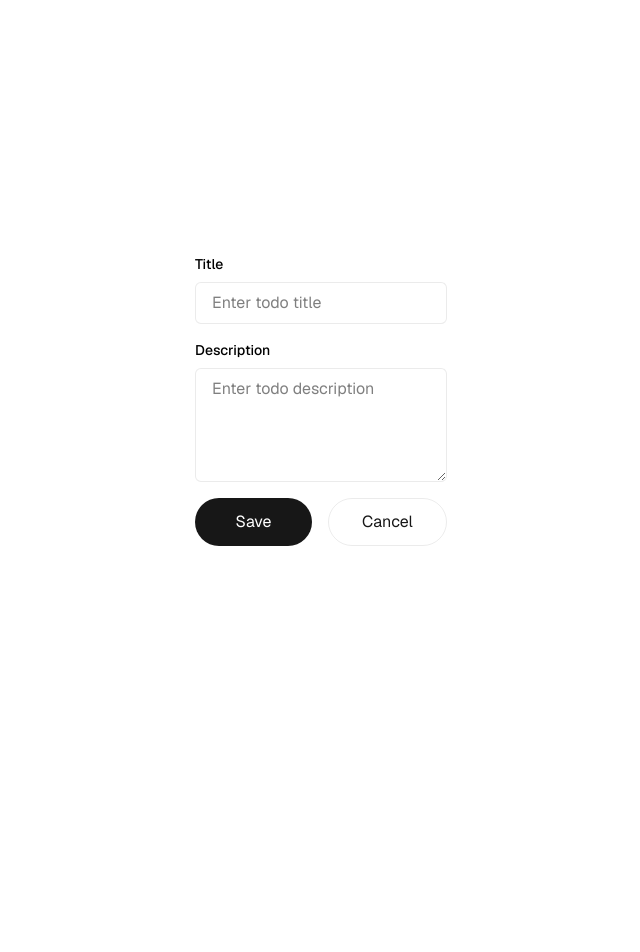
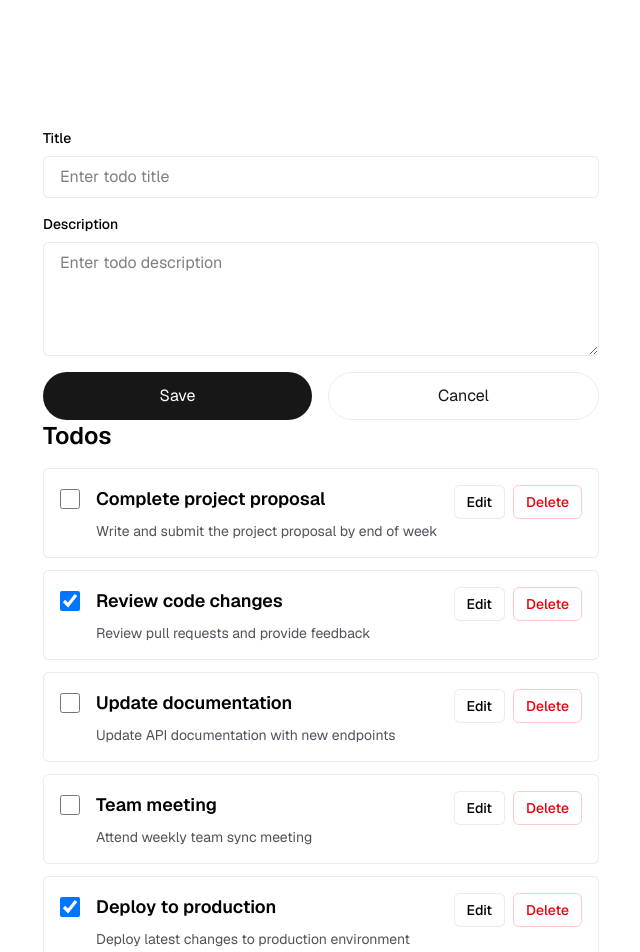
Before and after one commit to DenisAntonov33/todo-app, a Next.js app: page /todos in a window 1280 px wide. Shown: the top 952 px of the page, without its empty margins (319-959 px from the left). Before the commit the page ends 800 px from the top, so only its background shows below. Built offline with nearby package versions, Linux system fonts and the light colour scheme.

Commit message:
Add TodoListSection, TodoItem

```diff
--- /dev/null
+++ b/app/todos/_components/TodoItem.tsx
@@ -0,0 +1,56 @@
+"use client";
+
+import type { TodoModel } from "@/app/generated/prisma/models/Todo";
+
+interface TodoItemProps {
+  todo: TodoModel;
+}
+
+export function TodoItem({ todo }: TodoItemProps) {
+  const handleDelete = () => {
+    // Empty handler
+  };
+
+  const handleEdit = () => {
+    // Empty handler
+  };
+
+  const isCompleted = todo.status === "completed";
+
+  return (
+    <div className="flex items-start gap-4 rounded-md border border-black/[.08] bg-white p-4 dark:border-white/[.145] dark:bg-black">
+      <input
+        type="checkbox"
+        checked={isCompleted}
+        className="mt-1 h-5 w-5 rounded border-black/[.08] text-foreground focus:ring-2 focus:ring-foreground dark:border-white/[.145]"
+        readOnly
+      />
+      <div className="flex flex-1 flex-col gap-2">
+        <h3 className="text-lg font-semibold text-black dark:text-zinc-50">
+          {todo.title}
+        </h3>
+        {todo.description && (
+          <p className="text-sm text-zinc-600 dark:text-zinc-400">
+            {todo.description}
+          </p>
+        )}
+      </div>
+      <div className="flex gap-2">
+        <button
+          type="button"
+          onClick={handleEdit}
+          className="rounded-md border border-black/[.08] bg-white px-3 py-1.5 text-sm font-medium text-black transition-colors hover:bg-black/[.04] dark:border-white/[.145] dark:bg-black dark:text-zinc-50 dark:hover:bg-[#1a1a1a]"
+        >
+          Edit
+        </button>
+        <button
+          type="button"
+          onClick={handleDelete}
+          className="rounded-md border border-red-200 bg-white px-3 py-1.5 text-sm font-medium text-red-600 transition-colors hover:bg-red-50 dark:border-red-900/30 dark:bg-black dark:text-red-400 dark:hover:bg-red-900/20"
+        >
+          Delete
+        </button>
+      </div>
+    </div>
+  );
+}
--- /dev/null
+++ b/app/todos/_components/TodoListSection.tsx
@@ -0,0 +1,72 @@
+"use client";
+
+import type { TodoModel } from "@/app/generated/prisma/models/Todo";
+import { TodoItem } from "./TodoItem";
+
+export function TodoListSection() {
+  const mockTodos: TodoModel[] = [
+    {
+      id: "1",
+      title: "Complete project proposal",
+      description: "Write and submit the project proposal by end of week",
+      status: "pending",
+      order: "a0",
+      createdAt: new Date(),
+      updatedAt: new Date(),
+      userId: "user1",
+    },
+    {
+      id: "2",
+      title: "Review code changes",
+      description: "Review pull requests and provide feedback",
+      status: "completed",
+      order: "a1",
+      createdAt: new Date(),
+      updatedAt: new Date(),
+      userId: "user1",
+    },
+    {
+      id: "3",
+      title: "Update documentation",
+      description: "Update API documentation with new endpoints",
+      status: "pending",
+      order: "a2",
+      createdAt: new Date(),
+      updatedAt: new Date(),
+      userId: "user1",
+    },
+    {
+      id: "4",
+      title: "Team meeting",
+      description: "Attend weekly team sync meeting",
+      status: "pending",
+      order: "a3",
+      createdAt: new Date(),
+      updatedAt: new Date(),
+      userId: "user1",
+    },
+    {
+      id: "5",
+      title: "Deploy to production",
+      description: "Deploy latest changes to production environment",
+      status: "completed",
+      order: "a4",
+      createdAt: new Date(),
+      updatedAt: new Date(),
+      userId: "user1",
+    },
+  ];
+
+  return (
+    <section className="flex w-full flex-col gap-4">
+      <h2 className="text-2xl font-semibold text-black dark:text-zinc-50">
+        Todos
+      </h2>
+      <div className="flex flex-col gap-3">
+        {mockTodos.map(todo => (
+          <TodoItem key={todo.id} todo={todo} />
+        ))}
+      </div>
+    </section>
+  );
+}
--- a/app/todos/page.tsx
+++ b/app/todos/page.tsx
@@ -1,9 +1,11 @@
 import { CreateTodoForm } from "@/app/todos/_components/CreateTodoForm";
+import { TodoListSection } from "@/app/todos/_components/TodoListSection";
 
 export default function TodosPage() {
   return (
     <div>
       <CreateTodoForm />
+      <TodoListSection />
     </div>
   );
 }
```
